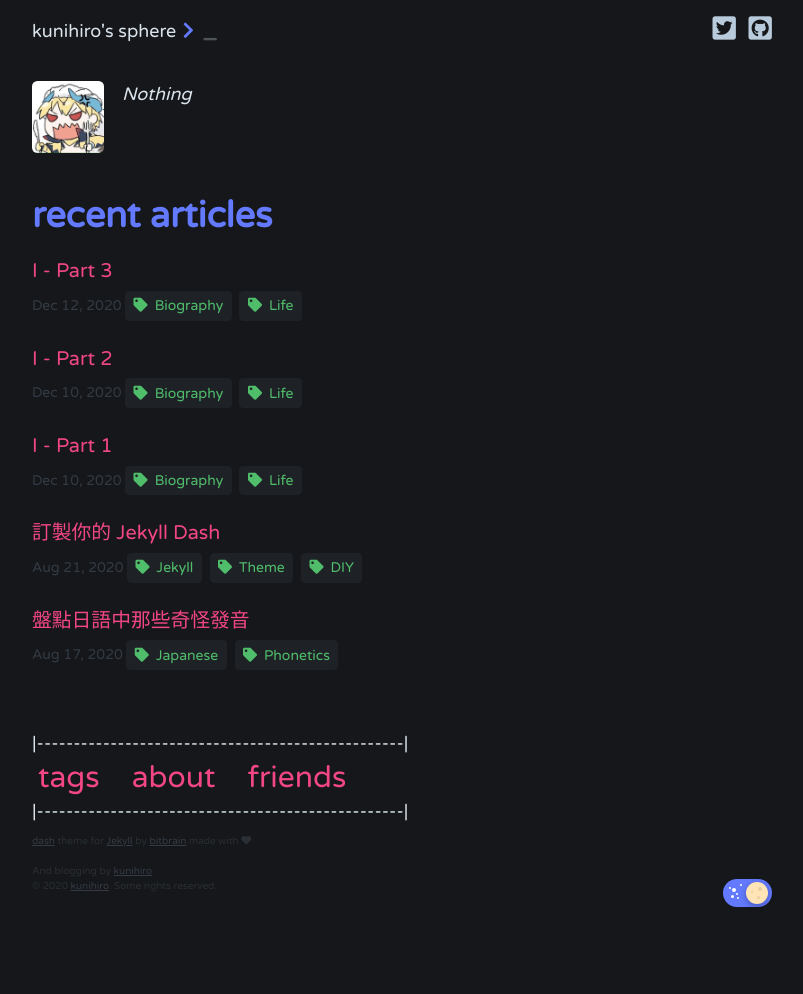
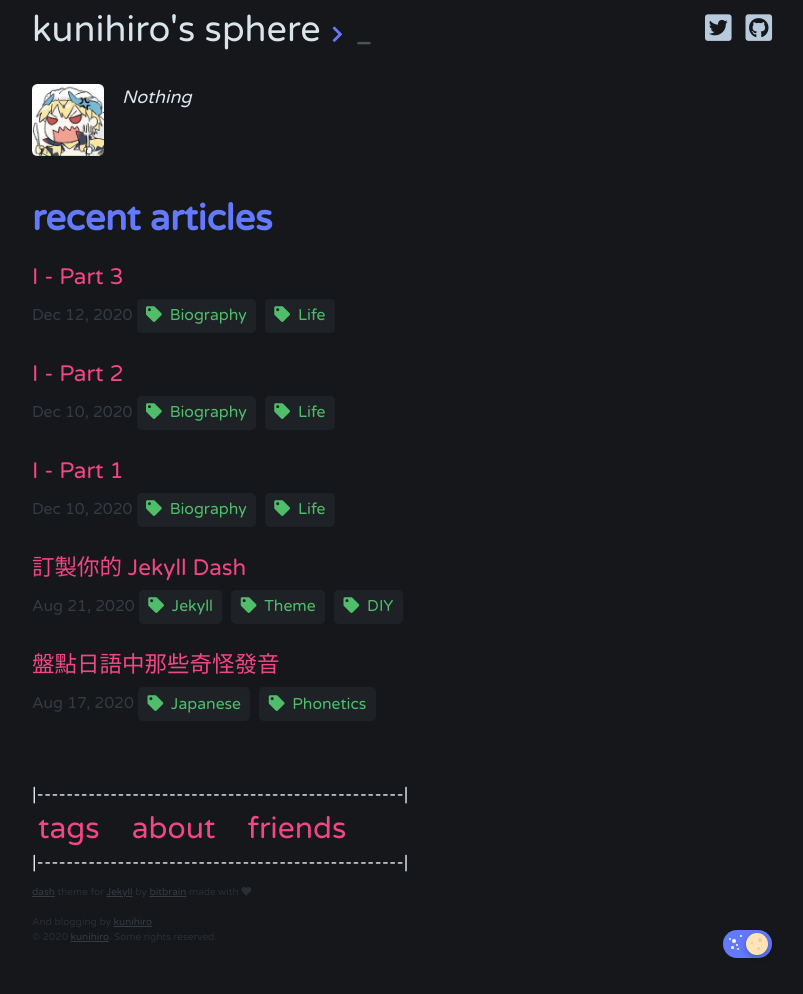
Before and after one commit to MyCodingSucks/MyCodingSucks.github.io, a Jekyll site: the page built from index.html, in a window 1280 px wide. Shown: the whole page, without its empty margins (238-1041 px from the left). Built offline with Jekyll 4.4.1, drawn with Linux system fonts in a browser that asks for light colours; the list of posts is cut into pages by our own code; before the commit the page ends 943 px from its top, so only the background shows below that.

Commit message:
Update dash.scss

```diff
--- a/_sass/dash.scss
+++ b/_sass/dash.scss
@@ -1,9 +1,12 @@
+@charset "utf-8";
+
+
 $base-font-family: 'Varela Round', sans-serif;
 $syntax-font-family: 'Roboto Mono', monospace;
 $base-font-size:   18px !default;
-$post-link-font-size: $base-font-size * 1.1 !default;
+$post-link-font-size: $base-font-size * 1.25 !default;
 $base-font-weight: 500 !default;
-$small-font-size:  $base-font-size * 0.78 !default;
+$small-font-size:  $base-font-size * 0.875 !default;
 $base-line-height: 1.5 !default;
 $syntax-line-height: 1.3 !default;
 
@@ -26,7 +29,7 @@ $spacing-unit: 30px !default;
 }
 
 @mixin relative-font-size($ratio) {
-  font-size: 16 * $ratio;
+  font-size: $base-font-size * $ratio;
 }
 
 // Import partials.
```
